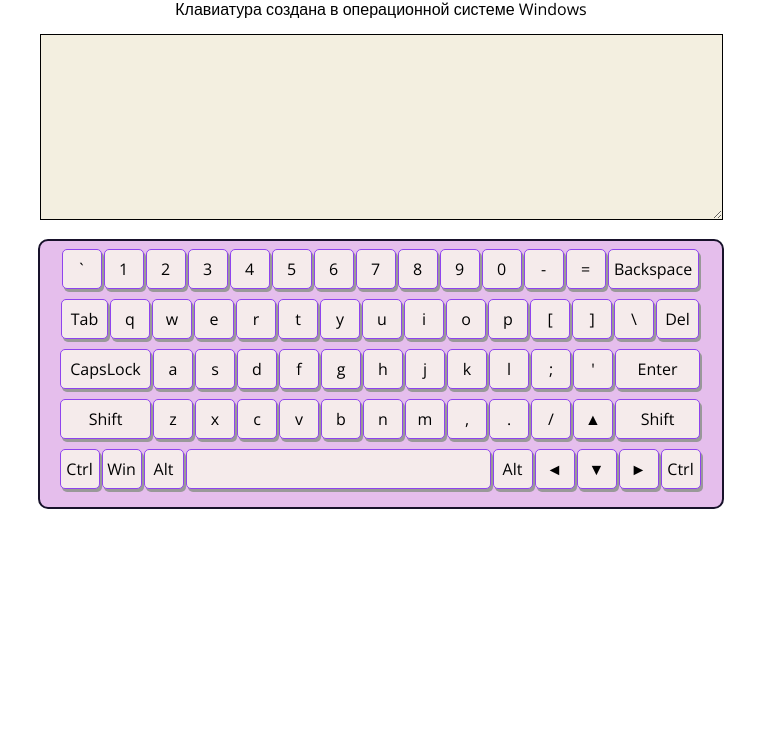
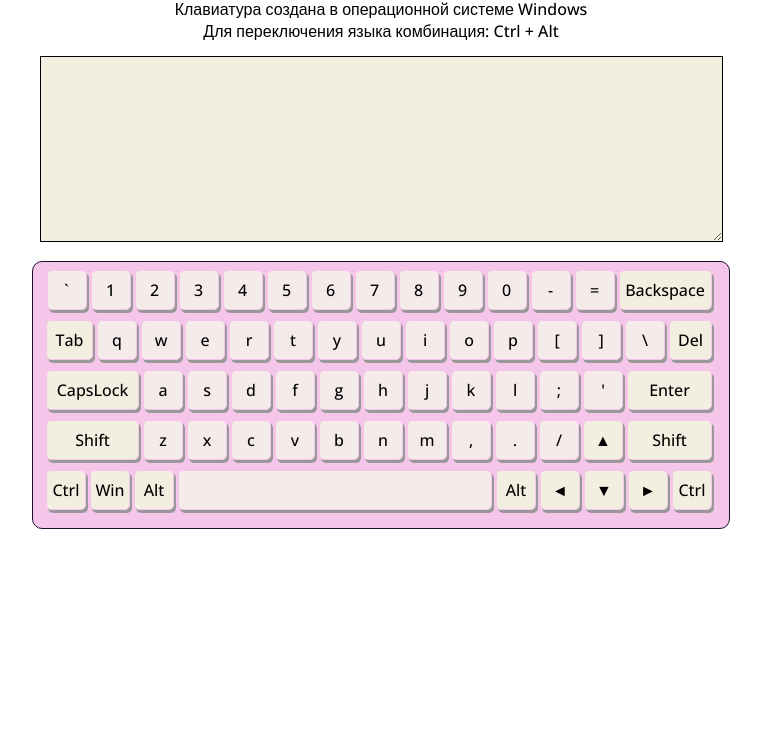
Before and after one commit to Ritter1111/Virtual-Keyboard, a website with bundled scripts: page src/index.html in a window 1280 px wide. Shown: the part 62-800 px from the top of the page, without its empty margins (259-1020 px from the left). Built offline with nearby package versions, Linux system fonts and the light colour scheme.

Commit message:
feat: keyboard character on a physical keyboard

```diff
--- a/src/index.html
+++ b/src/index.html
@@ -7,7 +7,7 @@
     <link rel="preconnect" href="https://fonts.googleapis.com" />
     <link rel="preconnect" href="https://fonts.gstatic.com" crossorigin />
     <link
-      href="https://fonts.googleapis.com/css2?family=Open+Sans:wght@400&display=swap"
+      href="https://fonts.googleapis.com/css2?family=Open+Sans:wght@500&display=swap"
       rel="stylesheet"
     />
     <link rel="stylesheet" href="style.css" />
--- a/src/js/keyboardEn.js
+++ b/src/js/keyboardEn.js
@@ -1,5 +1,5 @@
 const keyboardEng = [
-  { key: '`' },
+  { key: '`', code: 'Backquote' },
   { key: '1', code: 'Digit1' },
   { key: '2', code: 'Digit2' },
   { key: '3', code: 'Digit3' },
@@ -24,8 +24,8 @@ const keyboardEng = [
   { key: 'i', code: 'KeyI' },
   { key: 'o', code: 'KeyO' },
   { key: 'p', code: 'KeyP' },
-  { key: '[', code: 'BracjetLeft' },
-  { key: ']', code: 'BracjetRight' },
+  { key: '[', code: 'BracketLeft' },
+  { key: ']', code: 'BracketRight' },
   { key: '\\', code: 'Backslash' },
   { key: 'Del', code: 'Delete' },
   { key: 'CapsLock', code: 'CapsLock' },
--- a/src/js/script.js
+++ b/src/js/script.js
@@ -3,13 +3,15 @@ import keyboardEng from './keyboardEn.js';
 /* global document */
 
 function createButton() {
-  console.log('dss');
   const title = document.createElement('h2');
   title.className = 'title';
   title.innerText = 'Virtual Keyboard';
   const paragraph = document.createElement('p');
   paragraph.className = 'keyboard-title';
   paragraph.innerText = 'Клавиатура создана в операционной системе Windows';
+  const paragraph2 = document.createElement('p');
+  paragraph2.className = 'keyboard-title';
+  paragraph2.innerText = 'Для переключения языка комбинация: Ctrl + Alt';
   const textArea = document.createElement('textarea');
   textArea.className = 'textarea';
   const divWrapper = document.createElement('div');
@@ -32,10 +34,41 @@ function createButton() {
       buttonEl.classList.add('tab');
     } else if (btn.code === 'Delete') {
       buttonEl.classList.add('del');
+    } else if (btn.code === 'AltRight'
+    || btn.code === 'ArrowLeft'
+    || btn.code === 'ArrowDown'
+    || btn.code === 'ArrowRight'
+    || btn.code === 'ControlRight'
+    || btn.code === 'AltLeft'
+    || btn.code === 'MetaLeft'
+    || btn.code === 'ControlLeft'
+    || btn.code === 'ShiftRight'
+    || btn.code === 'ArrowUp') {
+      buttonEl.classList.add('btn-colored');
     }
     row.appendChild(buttonEl);
   });
-  document.body.append(title, paragraph, textArea, divWrapper);
+  document.body.append(title, paragraph, paragraph2, textArea, divWrapper);
 }
+document.addEventListener('keydown', (e) => {
+  e.preventDefault();
+  const button = document.querySelectorAll('.key');
+  const keyCode = e.code;
+  button.forEach((btn) => {
+    if (btn.dataset.code === keyCode) {
+      btn.classList.add('active');
+    }
+  });
+});
 
+document.addEventListener('keyup', (e) => {
+  e.preventDefault();
+  const button = document.querySelectorAll('.key');
+  const keyCode = e.code;
+  button.forEach((btn) => {
+    if (btn.dataset.code === keyCode) {
+      btn.classList.remove('active');
+    }
+  });
+});
 createButton();
--- a/src/style.css
+++ b/src/style.css
@@ -12,13 +12,13 @@ button {
 .key {
   width: 40px;
   height: 40px;
-  border: 1px solid #8f43ee;
+  border: 1px solid #F6C6EA;
   background: #f5ebeb;
   border-radius: 5px;
   transition: 0.1s ease-in-out;
   box-shadow: 2px 3px #999;
   margin-bottom: 10px;
-  margin-right: 2px;
+  margin-right: 4px;
 }
 
 .key:hover {
@@ -31,30 +31,39 @@ button {
   transform: translateY(3px);
 }
 
+.key.active {
+  background-color: #c9a7eb;
+  box-shadow: 0 1px #666;
+  transform: translateY(3px);
+}
+
 .container {
-  width: 666px;
+  width: 680px;
   margin: 0 auto;
-  background-color: #e5beec;
+  background-color: #F6C6EA;
   padding: 8px;
   border-radius: 10px;
-  border: 2px solid #18122b;
+  border: 1px solid #18122b;
 }
 
 .backspace,
 .shift-left {
-  width: 91px;
+  width: 93px;
+  background-color: #f3efe0;
 }
 .enter,
 .shift {
   width: 85px;
+  background-color: #f3efe0;
 }
 
 .space {
-  width: 305px;
+  width: 314px;
 }
 
 .tab {
   width: 47px;
+  background-color: #f3efe0;
 }
 
 .textarea {
@@ -75,4 +84,9 @@ button {
 
 .del {
   width: 43px;
+  background-color: #f3efe0;
 }
+
+.btn-colored {
+  background-color: #f3efe0;
+}
```
